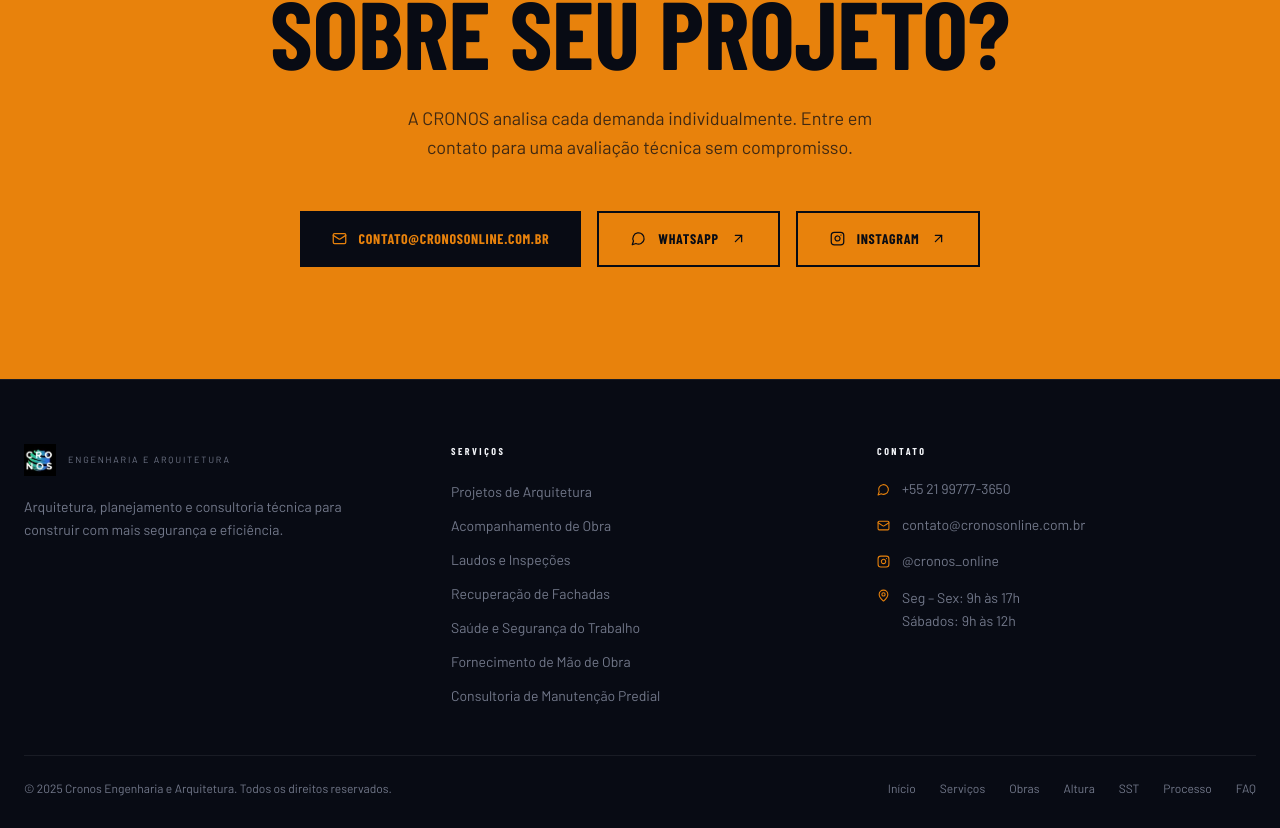
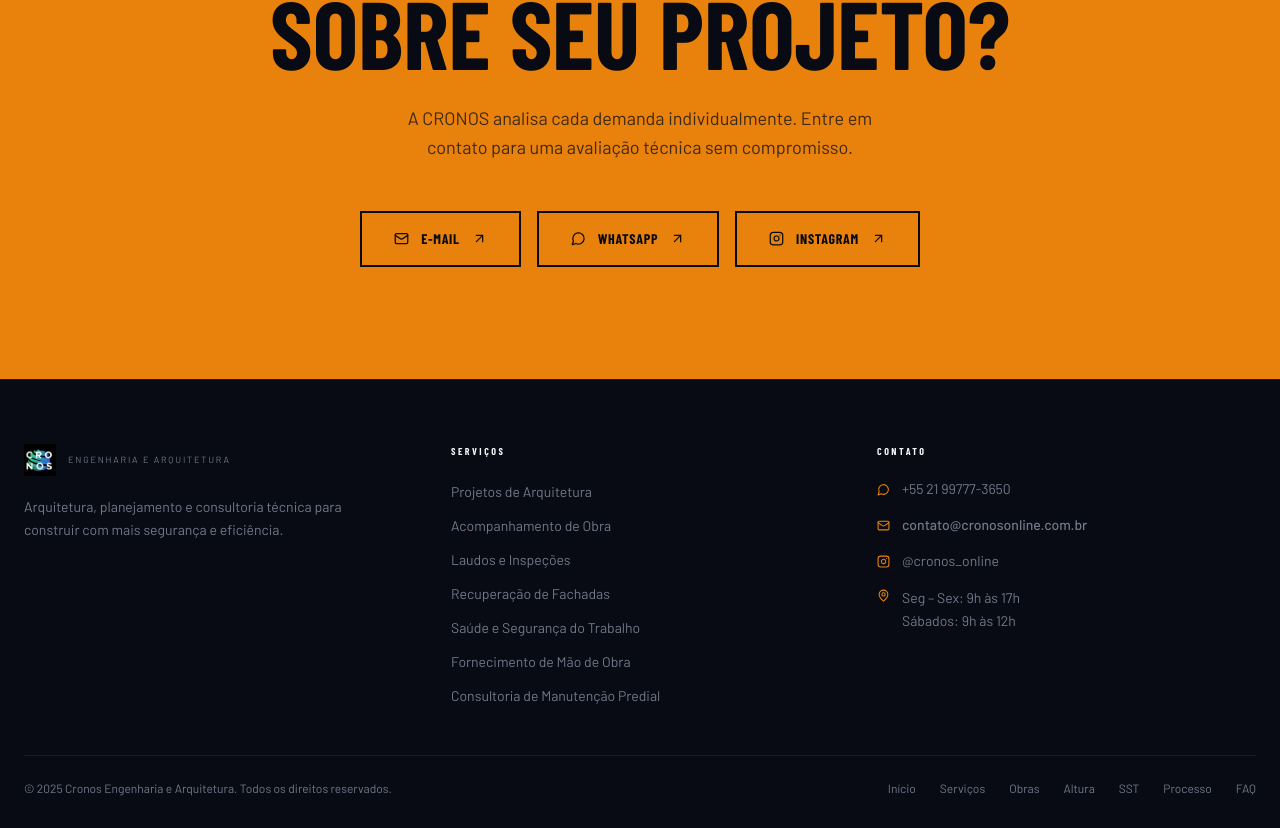
Before and after one commit to CAI0SAMPAI0/cronos, a Next.js app: page / in a window 1280 px wide. Shown: the part 9072-9900 px from the top of the page. Built offline with nearby package versions, Linux system fonts and the light colour scheme; a web font is replaced by a local one.

Commit message:
adicionando o redirecionamento ao gmail

```diff
--- a/components/site/Cta.tsx
+++ b/components/site/Cta.tsx
@@ -1,3 +1,5 @@
+"use client";
+
 import { ArrowUpRight, Instagram, Mail, MessageCircle } from "lucide-react";
 import { site, whatsappLink } from "@/lib/site";
 import { Reveal } from "./Reveal";
@@ -20,11 +22,14 @@
         </p>
         <div className="flex flex-col justify-center gap-4 sm:flex-row">
           <a
-            href={`mailto:${site.email}`}
-            className="flex items-center justify-center gap-3 bg-primary-foreground px-8 py-4 font-display text-sm font-black uppercase tracking-wider text-primary transition-colors hover:bg-primary-foreground/90"
+            href={`https://mail.google.com/mail/?view=cm&fs=1&to=${site.email}`}
+            target="_blank"
+            rel="noopener noreferrer"
+            className="flex items-center justify-center gap-3 border-2 border-primary-foreground px-8 py-4 font-display text-sm font-black uppercase tracking-wider text-primary-foreground transition-colors hover:bg-primary-foreground/10"
           >
             <Mail size={15} />
-            {site.email}
+            E-MAIL
+            <ArrowUpRight size={15} />
           </a>
           <a
             href={whatsappLink}
--- a/components/site/Footer.tsx
+++ b/components/site/Footer.tsx
@@ -1,7 +1,10 @@
+"use client";
+
 import { Instagram, Mail, MapPin, MessageCircle } from "lucide-react";
 import { Logo } from "./Logo";
 import { Reveal } from "./Reveal";
 import { site, whatsappLink } from "@/lib/site";
+import { GmailButton } from "./GmailButton";
 
 const footerServices = [
   "Projetos de Arquitetura",
@@ -24,6 +27,14 @@
 ] as const;
 
 export function Footer() {
+  const handleOpenGmail = () => {
+    window.open(
+      `https://mail.google.com/mail/?view=cm&fs=1&to=${site.email}`,
+      "_blank",
+      "noopener,noreferrer"
+    );
+  };
+
   return (
     <footer className="border-t border-border bg-background px-6 pt-16 pb-8">
       <div className="mx-auto mb-12 grid max-w-7xl grid-cols-1 gap-12 md:grid-cols-3">
@@ -78,12 +89,13 @@
               </li>
               <li className="flex items-center gap-3">
                 <Mail size={13} className="shrink-0 text-primary" />
-                <a
-                  href={`mailto:${site.email}`}
-                  className="text-sm text-muted-foreground transition-colors duration-150 hover:text-primary"
+                <GmailButton
+                  type="button"
+                  onClick={handleOpenGmail}
+                  className="cursor-pointer text-left text-sm text-muted-foreground transition-colors duration-150 hover:text-primary"
                 >
                   {site.email}
-                </a>
+                </GmailButton>
               </li>
               <li className="flex items-center gap-3">
                 <Instagram size={13} className="shrink-0 text-primary" />
--- /dev/null
+++ b/components/site/GmailButton.tsx
@@ -0,0 +1,23 @@
+"use client";
+
+import { ComponentProps } from "react";
+import { site } from "@/lib/site";
+
+export function GmailButton({ className, children, ...props }: ComponentProps<"button">) {
+  return (
+    <button
+      type="button"
+      onClick={() =>
+        window.open(
+          `https://mail.google.com/mail/?view=cm&fs=1&to=${site.email}`,
+          "_blank",
+          "noopener,noreferrer"
+        )
+      }
+      className={className ?? "cursor-pointer text-left text-sm text-muted-foreground transition-colors duration-150 hover:text-primary"}
+      {...props}
+    >
+      {children ?? site.email}
+    </button>
+  );
+}
```
